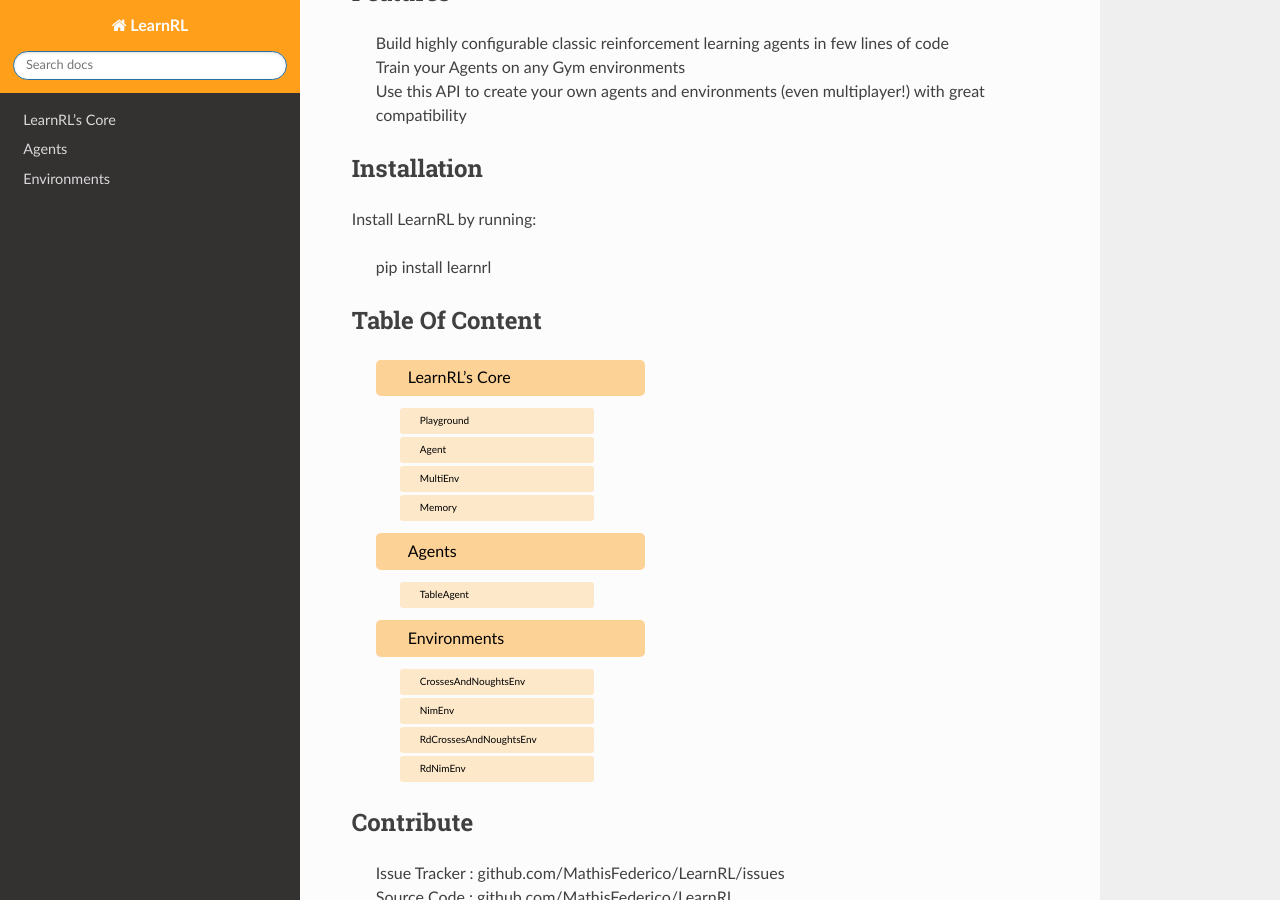
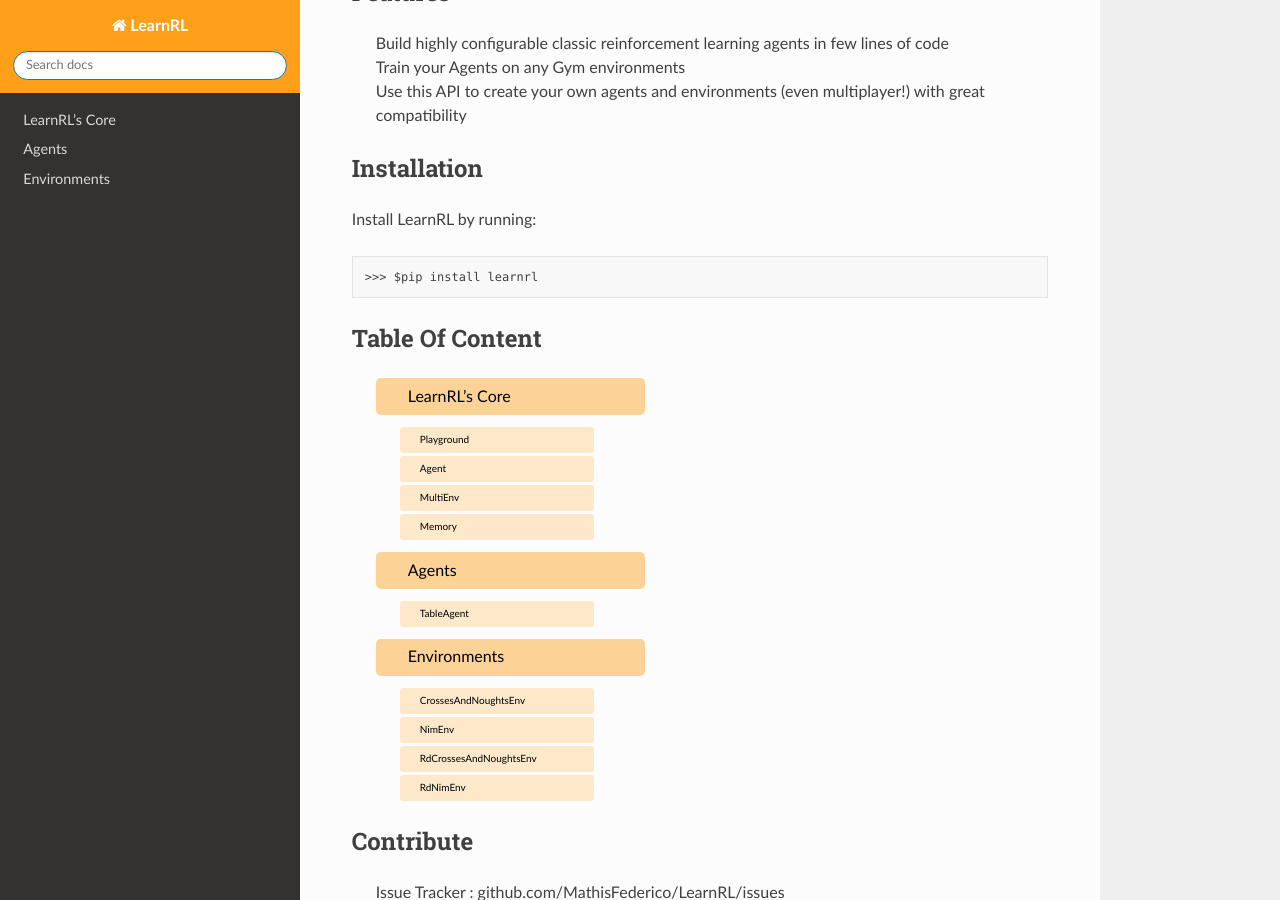
Before and after one commit to MathisFederico/LearnRL, a Sphinx documentation site: the page built from docs/README.rst, in a window 1280 px wide and 900 px high, scrolled down 642 px. Built offline with Sphinx 7.4.7 and the Read the Docs theme 2.0.0, drawn with Linux system fonts in a browser that asks for light colours.

```diff
--- a/docs/README.rst
+++ b/docs/README.rst
@@ -36,7 +36,7 @@ Installation
 
 Install LearnRL by running:
 
-   pip install learnrl
+>>> $pip install learnrl
 
 Table Of Content
 ----------------
```
